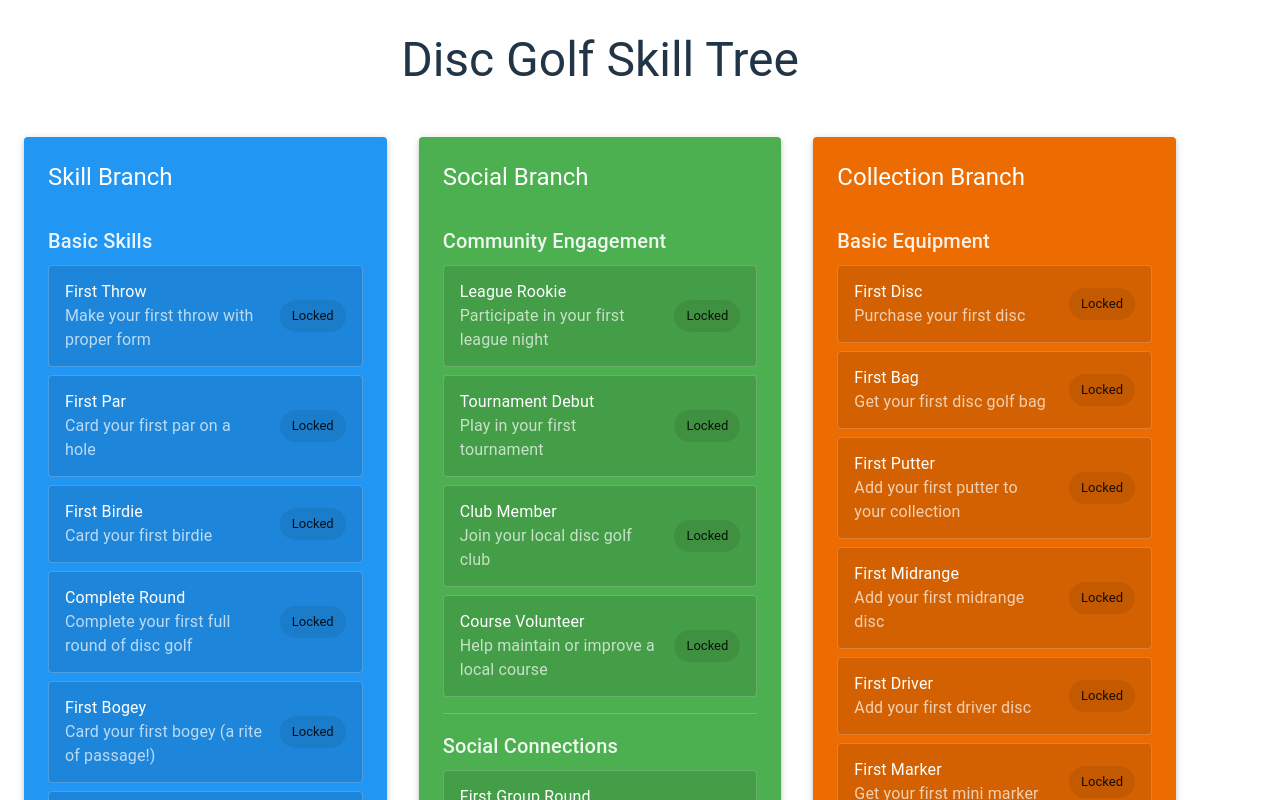
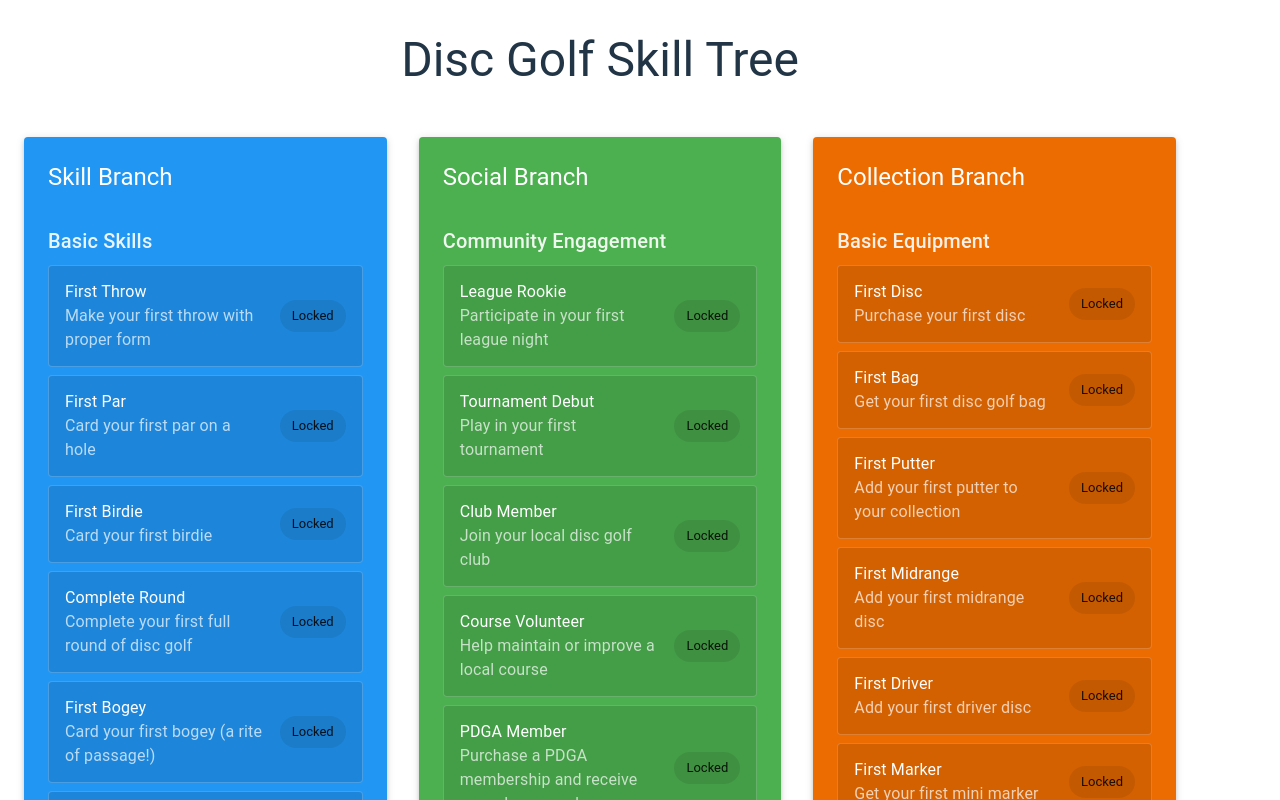
Before and after one commit to mattfgowans/Disc-golf-skill-tree, a React (Vite) app: page / in a window 1280 px wide. Shown: the top 800 px of the page. Built offline with nearby package versions, Linux system fonts and the light colour scheme.

Commit message:
Add PDGA membership achievement

```diff
--- a/src/components/SocialBranch.tsx
+++ b/src/components/SocialBranch.tsx
@@ -29,6 +29,13 @@ const socialAchievements: Achievement[] = [
     id: 'course_volunteer',
     title: 'Course Volunteer',
     description: 'Help maintain or improve a local course',
+    isUnlocked: false,
+    patchAvailable: true
+  },
+  {
+    id: 'pdga_member',
+    title: 'PDGA Member',
+    description: 'Purchase a PDGA membership and receive your player number',
     isUnlocked: false,
     patchAvailable: true
   },
@@ -240,7 +247,7 @@ const SocialBranch: React.FC = () => {
         <Typography variant="h6" sx={{ mt: 2, mb: 1, color: 'rgba(255,255,255,0.9)' }}>
           Community Engagement
         </Typography>
-        {socialAchievements.slice(0, 4).map((achievement) => (
+        {socialAchievements.slice(0, 5).map((achievement) => (
           <ListItem
             key={achievement.id}
             sx={{
```
